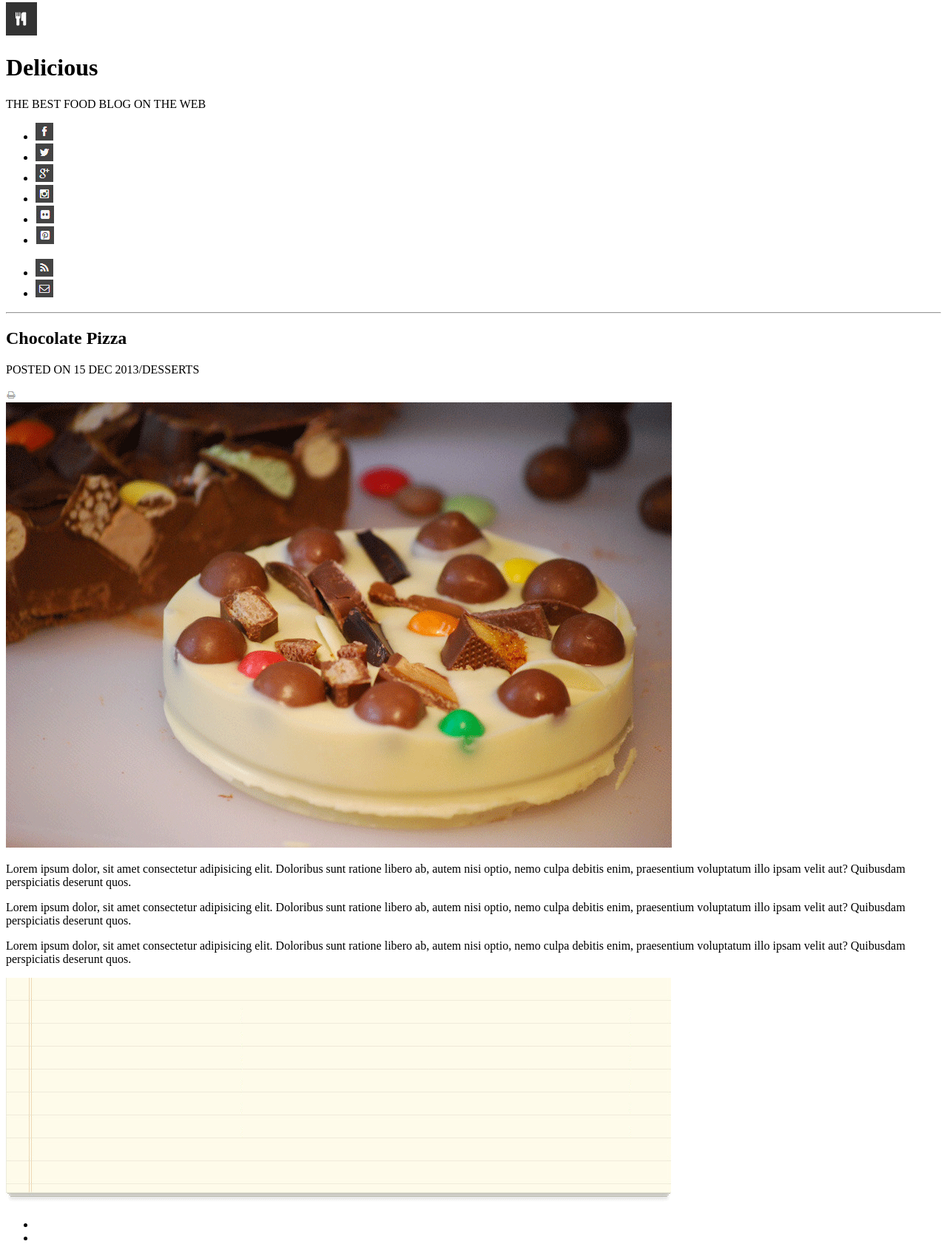
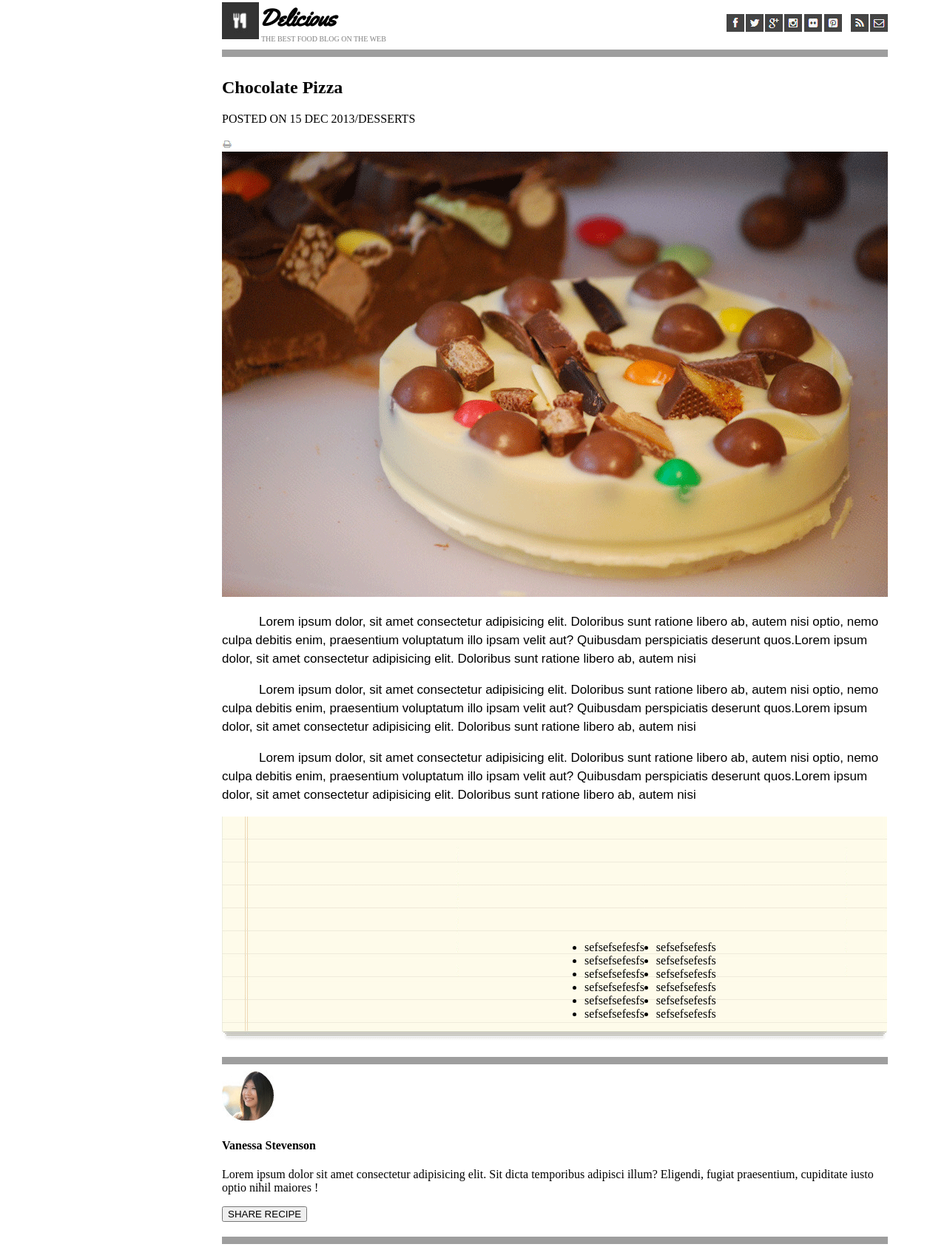
Before and after one commit to S-Makeev/chocolate-pizza, a plain HTML site: page index.html in a window 1280 px wide. Shown: the part 5-1691 px from the top of the page at 74% size. Drawn offline with Linux system fonts and the light colour scheme; grey boxes are pictures that could not be loaded.

Commit message:
final version

```diff
--- /dev/null
+++ b/css/reset.css
@@ -0,0 +1,48 @@
+* http://meyerweb.com/eric/tools/css/reset/
+   v2.0 | 20110126
+   License: none (public domain)
+*/
+
+html, body, div, span, applet, object, iframe,
+h1, h2, h3, h4, h5, h6, p, blockquote, pre,
+a, abbr, acronym, address, big, cite, code,
+del, dfn, em, img, ins, kbd, q, s, samp,
+small, strike, strong, sub, sup, tt, var,
+b, u, i, center,
+dl, dt, dd, ol, ul, li,
+fieldset, form, label, legend,
+table, caption, tbody, tfoot, thead, tr, th, td,
+article, aside, canvas, details, embed,
+figure, figcaption, footer, header, hgroup,
+menu, nav, output, ruby, section, summary,
+time, mark, audio, video {
+	margin: 0;
+	padding: 0;
+	border: 0;
+	font-size: 100%;
+	font: inherit;
+	vertical-align: baseline;
+}
+/* HTML5 display-role reset for older browsers */
+article, aside, details, figcaption, figure,
+footer, header, hgroup, menu, nav, section {
+	display: block;
+}
+body {
+	line-height: 1;
+}
+ol, ul {
+	list-style: none;
+}
+blockquote, q {
+	quotes: none;
+}
+blockquote:before, blockquote:after,
+q:before, q:after {
+	content: '';
+	content: none;
+}
+table {
+	border-collapse: collapse;
+	border-spacing: 0;
+}
--- a/css/style.css
+++ b/css/style.css
@@ -1,4 +1,93 @@
-body {
+  @import url('https://fonts.googleapis.com/css2?family=Yellowtail&display=swap');
 
 
-}
+  body {
+    width: 900px;
+    margin-left: 300px;
+  }
+
+  header {
+    /* display: flex; */
+    overflow: auto;
+  }
+
+  #logo {
+    height: 50px;
+    width: 50px;
+  }
+
+  header div {
+    float: left;
+  }
+
+  header p {
+    font-size: 10px;
+    color: grey;
+    margin: 0px;
+    margin-left: 3px;
+  }
+
+  h1 {
+    font-family: 'Yellowtail', cursive;
+    margin: 0px;
+  }
+
+
+  nav ul {
+    display: flex;
+    list-style: none;
+    flex-wrap: wrap;
+    justify-content: right;
+    gap: 2px;
+  }
+
+  nav ul li:nth-child(7) {
+    margin-left: 10px;
+
+  }
+
+  #hero-img {
+
+    width: 100%;
+
+  }
+
+  hr {
+    border: 0;
+    margin-top: 20px;
+    height: 10px;
+    background: url(https://raw.githubusercontent.com/codefellows/seattle-code-201d97/main/class-10/lab-a/lab-assets/hr-img.png)
+  }
+
+
+  article p {
+    text-indent: 50px;
+    font-size: 17px;
+    font-family:Arial, Helvetica, sans-serif;
+    line-height: 25px;
+  }
+
+  #notePadSection
+  {
+    position:relative;
+
+  }
+
+   #notepad
+  {
+
+    display: flex;
+
+  }
+
+  #ingredients{
+
+    column-count: 2;
+    position:absolute;
+    left:50%;
+    top:50%;
+
+
+
+
+  }
--- a/index.html
+++ b/index.html
@@ -5,15 +5,20 @@
   <meta charset="UTF-8">
   <meta http-equiv="X-UA-Compatible" content="IE=edge">
   <meta name="viewport" content="width=device-width, initial-scale=1.0">
+  <!-- <link rel="stylesheet" href="css/reset.css"> -->
   <link rel="stylesheet" href="css/style.css">
   <title>Document</title>
 </head>
 
 <body>
   <header>
-    <img src="img/logo.png" alt="logo picture">
-    <h1>Delicious</h1>
-    <p>THE BEST FOOD BLOG ON THE WEB</p>
+    <img id="logo" style="float:left" src="img/logo.png"  alt="logo picture">
+
+    <div><h1>Delicious</h1>
+      <p>THE BEST FOOD BLOG ON THE WEB</p>
+    </div>
+
+
     <nav>
       <ul>
         <li><img src="img/fb-icon.png" alt="facebook image"></li>
@@ -22,9 +27,7 @@
         <li><img src="img/insta-icon.png" alt="insta image"></li>
         <li><img src="img/flic-icon.png" alt="flic image"></li>
         <li><img src="img/pint-icon.png" alt="pinterest image"></li>
-      </ul>
 
-      <ul>
         <li><img src="img/rss-icon.png" alt="rss image"></li>
         <li><img src="img/mail-icon.png" alt="mail image"></li>
       </ul>
@@ -47,40 +50,40 @@
       <article>
         <p> Lorem ipsum dolor, sit amet consectetur adipisicing elit. Doloribus sunt ratione libero ab, autem nisi
           optio, nemo culpa debitis enim, praesentium voluptatum illo ipsam velit aut? Quibusdam perspiciatis deserunt
-          quos. </p>
+          quos.Lorem ipsum dolor, sit amet consectetur adipisicing elit. Doloribus sunt ratione libero ab, autem nisi </p>
 
         <p> Lorem ipsum dolor, sit amet consectetur adipisicing elit. Doloribus sunt ratione libero ab, autem nisi
           optio, nemo culpa debitis enim, praesentium voluptatum illo ipsam velit aut? Quibusdam perspiciatis deserunt
-          quos. </p>
+          quos.Lorem ipsum dolor, sit amet consectetur adipisicing elit. Doloribus sunt ratione libero ab, autem nisi </p>
 
         <p> Lorem ipsum dolor, sit amet consectetur adipisicing elit. Doloribus sunt ratione libero ab, autem nisi
           optio, nemo culpa debitis enim, praesentium voluptatum illo ipsam velit aut? Quibusdam perspiciatis deserunt
-          quos. </p>
+          quos.Lorem ipsum dolor, sit amet consectetur adipisicing elit. Doloribus sunt ratione libero ab, autem nisi </p>
       </article>
     </section>
 
-    <section>
+    <section id="notePadSection">
       <img id="notepad" src="img/list-bg.png" alt="picture of a background list">
 
       <ul id="ingredients">
-        <li></li>
-        <li></li>
-        <li></li>
-        <li></li>
-        <li></li>
-        <li></li>
-        <li></li>
-        <li></li>
-        <li></li>
-        <li></li>
-        <li></li>
-        <li></li>
+        <li>sefsefsefesfs</li>
+        <li>sefsefsefesfs</li>
+        <li>sefsefsefesfs</li>
+        <li>sefsefsefesfs</li>
+        <li>sefsefsefesfs</li>
+        <li>sefsefsefesfs</li>
+        <li>sefsefsefesfs</li>
+        <li>sefsefsefesfs</li>
+        <li>sefsefsefesfs</li>
+        <li>sefsefsefesfs</li>
+        <li>sefsefsefesfs</li>
+        <li>sefsefsefesfs</li>
       </ul>
     </section>
 
     <hr>
+    <section>
 
-    <section>
 <img src="img/van-pic.png" alt="picture of Vanessa">
 <h4>Vanessa Stevenson</h4>
 <p>Lorem ipsum dolor sit amet consectetur adipisicing elit. Sit dicta temporibus adipisci illum? Eligendi, fugiat praesentium, cupiditate iusto optio nihil maiores !</p>
```
Also changed, not shown: img/hr-img.png (added).
